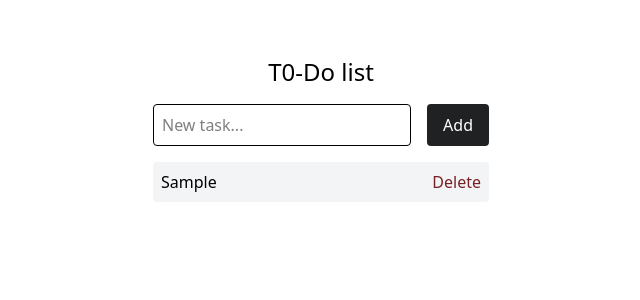
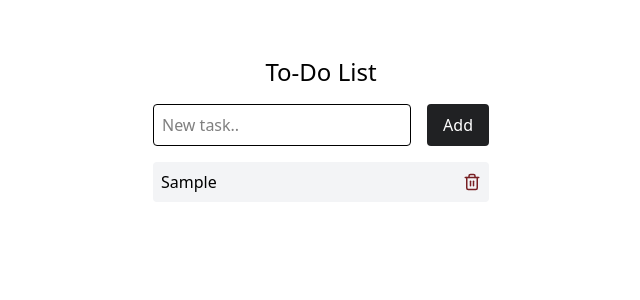
Before and after one commit to MikeVasileiou/cf7-react-todo-app, a React (Vite) app: page / in a window 1280 px wide. Both pictures are taken after typing "Sample" into the empty fields and a click on the button "Add". Shown: the top 300 px of the page, without its empty margins (319-959 px from the left). Built offline with nearby package versions, Linux system fonts and the light colour scheme.

Commit message:
refactor(types): move todo types and action union in types.ts

```diff
--- a/src/components/Todo/Todo.tsx
+++ b/src/components/Todo/Todo.tsx
@@ -1,51 +1,35 @@
+import {useReducer} from 'react';
+import TodoForm from "./TodoForm.tsx";
+import TodoList from "./TodoList.tsx";
+import type { TodoProps, Action} from "../../types.ts"
 
-import { useReducer} from "react";
-import TodoForm from "./TodoForm.tsx";
-import Todolist from "./Todolist.tsx";
-
-type TodoProps = {
-    id:number;
-    text:string;
-
-}
-
-type Action =
-    | {type: "ADD"; payload: string}
-    | {type: "DELETE"; payload: number}
-
-
-const todoReducer = (state: TodoProps[], action:Action): TodoProps[] => {
+const todoReducer = (state: TodoProps[], action: Action): TodoProps[] => {
     switch (action.type) {
-        case "ADD":
-                { const newTodo: TodoProps = {
+        case "ADD":{
+            const newTodo: TodoProps = {
                 id: Date.now(),
                 text: action.payload,
             };
             return [...state, newTodo];
         }
         case "DELETE":
-                return state.filter(todo => todo.id !== action.payload)
+            return state.filter(todo => todo.id !== action.payload);
         default:
             return state;
     }
-}
+};
 
-
-
-const Todo = () => {
-    const[todos, dispatch] = useReducer(todoReducer, []);
-    console.log(todos);
+const Todo = () =>{
+    const [todos, dispatch] = useReducer(todoReducer, []);
 
     return (
-
         <>
             <div className="max-w-sm mx-auto p-6">
-        <h1 className="text-center text-2xl mb-4 ">T0-Do list</h1>
-           <TodoForm dispatch={dispatch}/>
-                <Todolist todos={todos} dispatch={dispatch}/>
+                <h1 className="text-center text-2xl mb-4">To-Do List</h1>
+                <TodoForm dispatch={dispatch} />
+                <TodoList todos={todos} dispatch={dispatch} />
             </div>
         </>
-
     )
 };
 
--- a/src/components/Todo/TodoForm.tsx
+++ b/src/components/Todo/TodoForm.tsx
@@ -1,18 +1,7 @@
-import {useState} from "react";
+import { useState } from "react";
+import type { TodoFormProps } from "../../types.ts";
 
-
-type Action =
-    | {type: "ADD"; payload: string}
-    | {type: "DELETE"; payload: number}
-
-
-type TodoFormProps = {
-    dispatch: React.Dispatch<Action>;
-
-}
-
-const TodoForm = ({dispatch}: TodoFormProps) => {
-
+const TodoForm = ({ dispatch }: TodoFormProps) => {
 
     const [text, setText] = useState("");
 
@@ -20,12 +9,12 @@ const TodoForm = ({dispatch}: TodoFormProps) => {
         setText(e.target.value);
     };
 
-    const handleSubmit = (e: React.FormEvent) => {
+    const handleSubmit = (e: React.FormEvent) =>{
         e.preventDefault();
         if (text.trim() !== "") {
-        dispatch({type: "ADD", payload: text});
-        setText("");
-    }
+            dispatch({type: "ADD", payload: text});
+            setText("");
+        }
     };
 
     return (
@@ -38,8 +27,8 @@ const TodoForm = ({dispatch}: TodoFormProps) => {
                     type="text"
                     value={text}
                     onChange={handleChange}
-                    className ="flex-1 border p-2 rounded"
-                    placeholder="New task..."
+                    className="flex-1 border p-2 rounded"
+                    placeholder="New task.."
                 />
                 <button
                     type="submit"
@@ -48,11 +37,8 @@ const TodoForm = ({dispatch}: TodoFormProps) => {
                     Add
                 </button>
             </form>
-
         </>
-
     )
-
 };
 
 export default TodoForm;
--- /dev/null
+++ b/src/components/Todo/TodoList.tsx
@@ -0,0 +1,29 @@
+import { Trash2 } from "lucide-react";
+import type { TodoListProps } from "../../types.ts";
+
+const TodoList = ({todos, dispatch}: TodoListProps) =>{
+
+    const handleDelete = (id: number) => () => {
+        dispatch({type: "DELETE", payload: id});
+    }
+
+    return (
+        <>
+            <ul className="space-y-2">
+                {todos.map(todo => (
+                    <li key={todo.id} className="flex items-center justify-between bg-gray-100 p-2 rounded">
+                        <span>{todo.text}</span>
+                        <button
+                            onClick={handleDelete(todo.id)}
+                            className="text-cf-dark-red"
+                        >
+                            <Trash2 size={18}/>
+                        </button>
+                    </li>
+                ))}
+            </ul>
+        </>
+    )
+}
+
+export default TodoList;
--- a/src/components/Todo/Todolist.tsx
+++ /dev/null
@@ -1,42 +0,0 @@
-
-type Todo = {
-    id: number;
-    text: string;
-}
-
-type TodolistProps = {
-    todos: Todo[];
-    dispatch: React.Dispatch<{ type: "DELETE"; payload: number }>;
-}
-
-const Todolist = ({todos, dispatch}: TodolistProps) => {
-
-    const handleDelete = (id:number) => () =>  {
-        dispatch({type: "DELETE", payload: id});
-    }
-
-    return (
-
-        <>
-            <ul className="space-y-2 ">
-                {todos.map(todo =>(
-                    <li key ={todo.id} className="flex items-center justify-between bg-gray-100 p-2 rounded ">
-                        <span>{todo.text}</span>
-                        <button
-                            onClick={handleDelete(todo.id)}
-                            className="text-cf-dark-red hover:underline"
-                        >
-                            Delete
-                        </button>
-
-                    </li>
-                    ))}
-
-            </ul>
-        </>
-
-    )
-
-}
-
-export default Todolist;
--- a/src/types.ts
+++ b/src/types.ts
@@ -1,18 +1,19 @@
 export type TodoProps = {
-    id:number;
+    id: number;
     text:string;
-
 }
 
 export type Action =
     | {type: "ADD"; payload: string}
     | {type: "DELETE"; payload: number}
+    | {type: "DELETE"; payload: { id: number; newText: string } }
+
 
 export type TodoFormProps = {
     dispatch: React.Dispatch<Action>;
-}
+};
 
 export type TodoListProps = {
     todos: TodoProps[];
-    dispatch: React.Dispatch<Action>;
+    dispatch: React.Dispatch<Action>
 }
```
Lines whose indentation alone changed are shown as unchanged.
